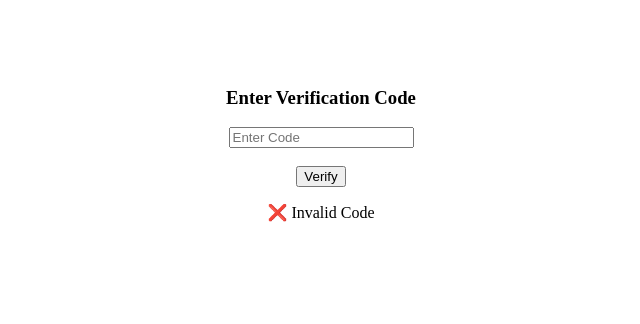
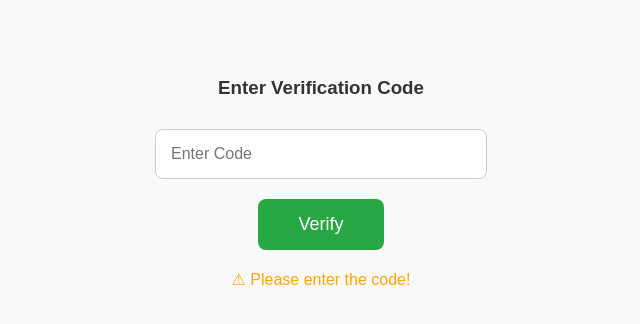
Before and after one commit to appenincomezone/Apeen.io, a plain HTML site: page verify.html in a window 1280 px wide. Both pictures are taken after a click on the button "Verify". Shown: the whole page, without its empty margins (319-959 px from the left). Drawn offline with Linux system fonts and the light colour scheme.

Commit message:
Update verify.html

```diff
--- a/verify.html
+++ b/verify.html
@@ -1,21 +1,76 @@
 <!DOCTYPE html>
-<html>
-<body style="text-align:center;padding-top:60px">
+<html lang="en">
+<head>
+<meta charset="UTF-8">
+<meta name="viewport" content="width=device-width, initial-scale=1.0">
+<title>Verification</title>
+<style>
+    body {
+        font-family: Arial, sans-serif;
+        text-align: center;
+        padding: 50px 20px;
+        background: #f8f9fa;
+    }
+    h3 {
+        color: #333;
+        margin-bottom: 30px;
+    }
+    input {
+        width: 80%;
+        max-width: 300px;
+        padding: 15px;
+        font-size: 16px;
+        margin-bottom: 20px;
+        border-radius: 8px;
+        border: 1px solid #ccc;
+    }
+    button {
+        padding: 15px 40px;
+        font-size: 18px;
+        background: #28a745;
+        color: white;
+        border: none;
+        border-radius: 8px;
+        cursor: pointer;
+    }
+    button:hover {
+        background: #218838;
+    }
+    #msg {
+        margin-top: 20px;
+        font-size: 16px;
+    }
+</style>
+</head>
+<body>
 
 <h3>Enter Verification Code</h3>
 
-<input id="code" placeholder="Enter Code"><br><br>
+<input id="code" type="text" placeholder="Enter Code"><br>
 <button onclick="check()">Verify</button>
 
 <p id="msg"></p>
 
 <script>
 function check(){
- if(document.getElementById("code").value=="ABC123"){
-   document.getElementById("msg").innerHTML="✅ Verification Successful!";
- } else {
-   document.getElementById("msg").innerHTML="❌ Invalid Code";
- }
+    const codeInput = document.getElementById("code").value.trim().toUpperCase();
+
+    if(codeInput === ""){
+        document.getElementById("msg").innerHTML = "⚠ Please enter the code!";
+        document.getElementById("msg").style.color = "orange";
+        return;
+    }
+
+    if(codeInput === "x7msjr1ial666"){  // এখানে আপনার কোড বসান
+        document.getElementById("msg").innerHTML = "✅ Verification Successful!";
+        document.getElementById("msg").style.color = "green";
+        setTimeout(() => {
+            window.location.href = "success.html"; // এখানে রিডিরেক্ট পেইজ দিন
+        }, 2000);
+    } else {
+        document.getElementById("msg").innerHTML = "❌ Invalid Code";
+        document.getElementById("msg").style.color = "red";
+    }
 }
 </script>
 
```
